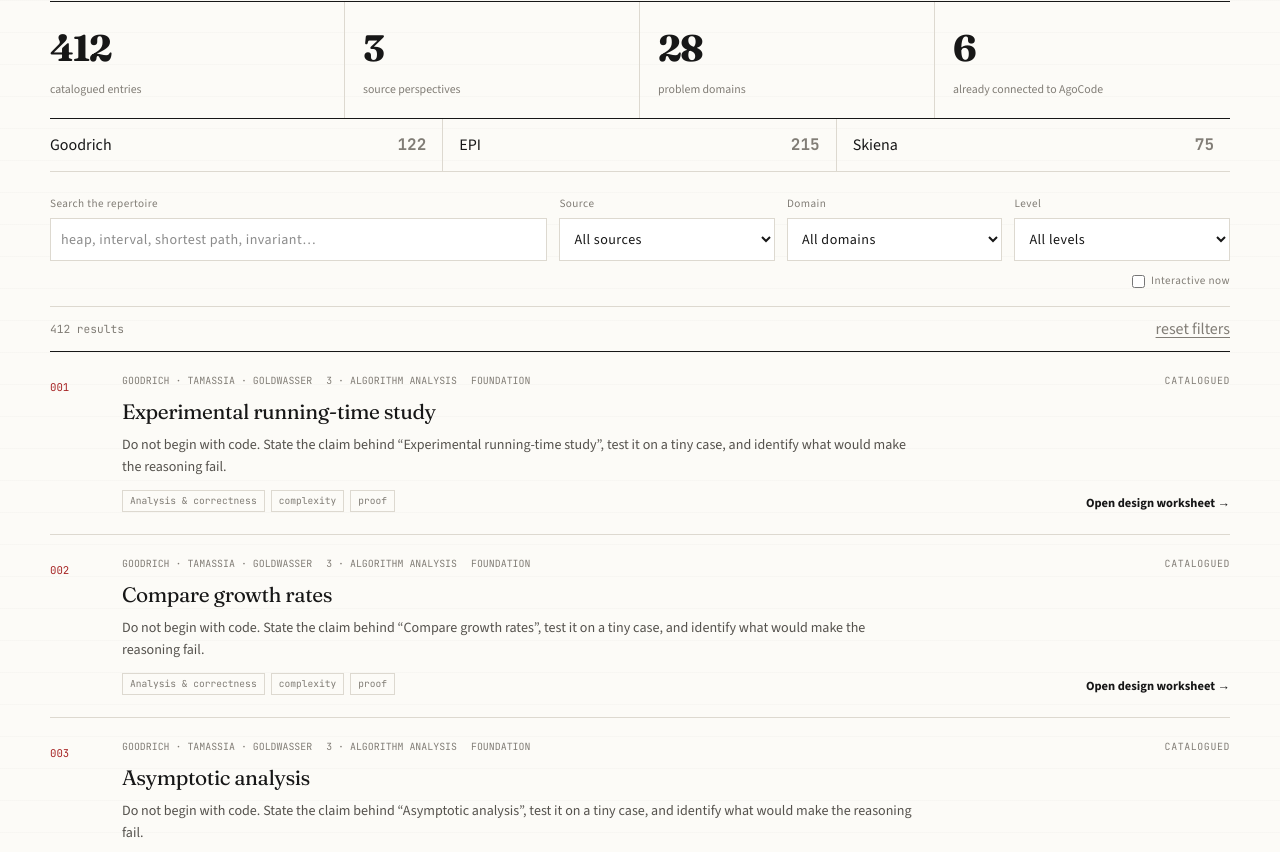
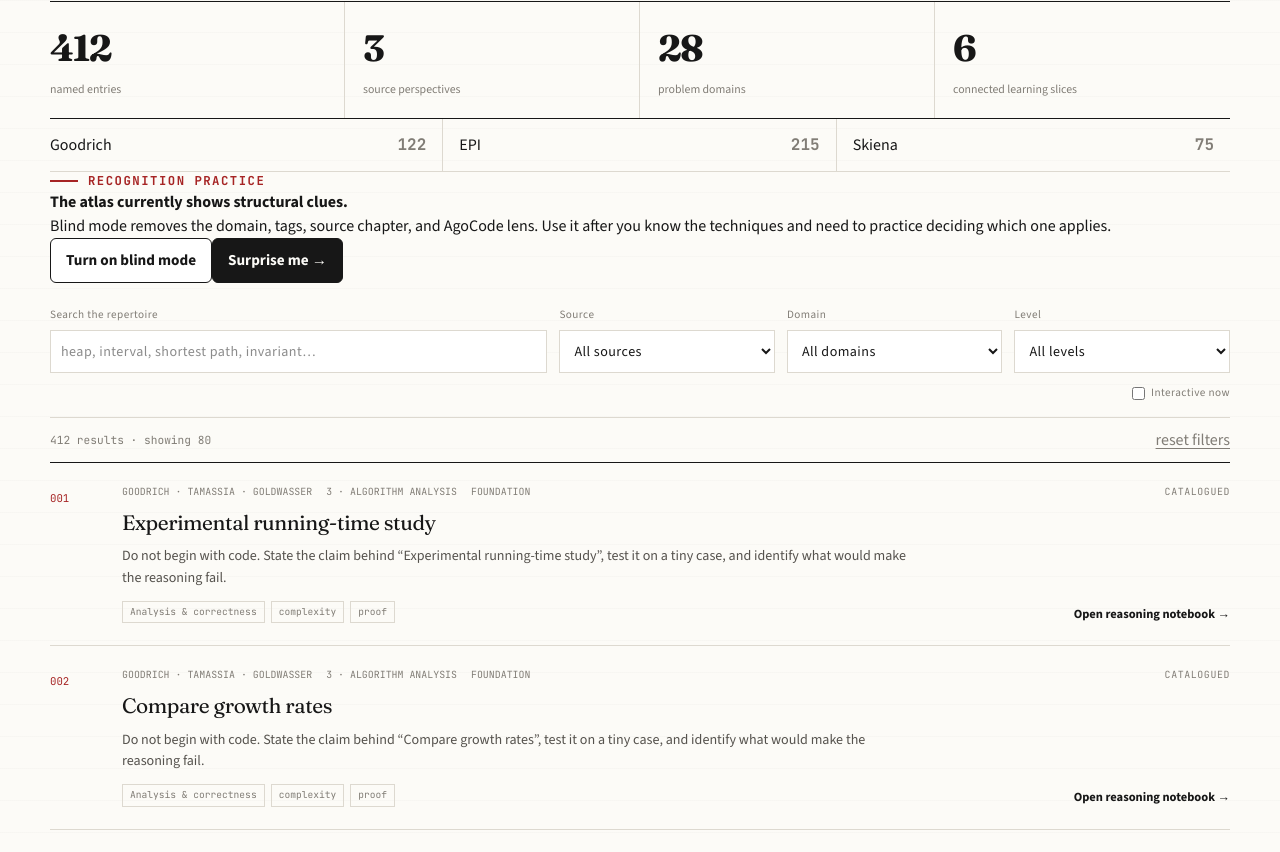
Before and after one commit to anatwork14/agocode, a Next.js app: page /exercises in a window 1280 px wide. Shown: the part 832-1684 px from the top of the page. Built offline with nearby package versions, Linux system fonts and the light colour scheme.

Commit message:
feat: add blind recognition and surprise practice

```diff
--- a/components/exercises/ExerciseCatalog.tsx
+++ b/components/exercises/ExerciseCatalog.tsx
@@ -2,6 +2,7 @@
 
 import Link from "next/link";
 import { useMemo, useState } from "react";
+import { useRouter } from "next/navigation";
 import {
   canonicalExercises,
   exerciseDomains,
@@ -24,12 +25,17 @@ const levelOptions: { value: "all" | ExerciseLevel; label: string }[] = [
   { value: "advanced", label: "Advanced" },
 ];
 
+const INITIAL_VISIBLE = 80;
+
 export function ExerciseCatalog() {
+  const router = useRouter();
   const [query, setQuery] = useState("");
   const [source, setSource] = useState<"all" | ExerciseSource>("all");
   const [domain, setDomain] = useState("all");
   const [level, setLevel] = useState<"all" | ExerciseLevel>("all");
   const [interactiveOnly, setInteractiveOnly] = useState(false);
+  const [blindMode, setBlindMode] = useState(false);
+  const [visibleCount, setVisibleCount] = useState(INITIAL_VISIBLE);
 
   const filtered = useMemo(() => {
     const needle = query.trim().toLowerCase();
@@ -44,18 +50,35 @@ export function ExerciseCatalog() {
     });
   }, [domain, interactiveOnly, level, query, source]);
 
+  const visible = filtered.slice(0, visibleCount);
+
   const sourceCounts = useMemo(
     () => Object.fromEntries(sourceOptions.slice(1).map((option) => [option.value, canonicalExercises.filter((item) => item.source === option.value).length])),
     [],
   );
 
+  const surpriseMe = () => {
+    if (!filtered.length) return;
+    const item = filtered[Math.floor(Math.random() * filtered.length)];
+    router.push(`/exercises/${item.id}`);
+  };
+
+  const resetFilters = () => {
+    setQuery("");
+    setSource("all");
+    setDomain("all");
+    setLevel("all");
+    setInteractiveOnly(false);
+    setVisibleCount(INITIAL_VISIBLE);
+  };
+
   return (
-    <div className="atlas">
+    <div className={blindMode ? "atlas atlas--blind" : "atlas"}>
       <div className="atlas-summary" aria-label="Canonical problem atlas summary">
-        <div><strong>{canonicalExercises.length}</strong><span>catalogued entries</span></div>
+        <div><strong>{canonicalExercises.length}</strong><span>named entries</span></div>
         <div><strong>3</strong><span>source perspectives</span></div>
         <div><strong>{exerciseDomains.length}</strong><span>problem domains</span></div>
-        <div><strong>{canonicalExercises.filter((item) => item.route).length}</strong><span>already connected to AgoCode</span></div>
+        <div><strong>{canonicalExercises.filter((item) => item.route).length}</strong><span>connected learning slices</span></div>
       </div>
 
       <div className="atlas-source-strip" aria-label="Entries by source">
@@ -63,7 +86,7 @@ export function ExerciseCatalog() {
           <button
             type="button"
             className={source === option.value ? "atlas-source atlas-source--active" : "atlas-source"}
-            onClick={() => setSource(source === option.value ? "all" : option.value)}
+            onClick={() => { setSource(source === option.value ? "all" : option.value); setVisibleCount(INITIAL_VISIBLE); }}
             key={option.value}
           >
             <span>{option.label}</span>
@@ -72,12 +95,31 @@ export function ExerciseCatalog() {
         ))}
       </div>
 
+      <div className="atlas-practice-mode">
+        <div>
+          <span className="eyebrow">Recognition practice</span>
+          <strong>{blindMode ? "Labels are hidden. Diagnose the structure yourself." : "The atlas currently shows structural clues."}</strong>
+          <p>
+            Blind mode removes the domain, tags, source chapter, and AgoCode lens. Use it after you know the techniques and need
+            to practice deciding which one applies.
+          </p>
+        </div>
+        <div className="atlas-practice-mode__actions">
+          <button className={blindMode ? "button button--selected" : "button"} type="button" onClick={() => setBlindMode((value) => !value)}>
+            {blindMode ? "Blind mode on" : "Turn on blind mode"}
+          </button>
+          <button className="button button--primary" type="button" onClick={surpriseMe} disabled={!filtered.length}>
+            Surprise me →
+          </button>
+        </div>
+      </div>
+
       <div className="atlas-controls">
         <label className="atlas-search">
           <span>Search the repertoire</span>
           <input
             value={query}
-            onChange={(event) => setQuery(event.target.value)}
+            onChange={(event) => { setQuery(event.target.value); setVisibleCount(INITIAL_VISIBLE); }}
             placeholder="heap, interval, shortest path, invariant…"
             type="search"
           />
@@ -85,14 +127,14 @@ export function ExerciseCatalog() {
 
         <label>
           <span>Source</span>
-          <select value={source} onChange={(event) => setSource(event.target.value as "all" | ExerciseSource)}>
+          <select value={source} onChange={(event) => { setSource(event.target.value as "all" | ExerciseSource); setVisibleCount(INITIAL_VISIBLE); }}>
             {sourceOptions.map((option) => <option value={option.value} key={option.value}>{option.label}</option>)}
           </select>
         </label>
 
         <label>
           <span>Domain</span>
-          <select value={domain} onChange={(event) => setDomain(event.target.value)}>
+          <select value={domain} onChange={(event) => { setDomain(event.target.value); setVisibleCount(INITIAL_VISIBLE); }}>
             <option value="all">All domains</option>
             {exerciseDomains.map((item) => <option value={item} key={item}>{item}</option>)}
           </select>
@@ -100,56 +142,64 @@ export function ExerciseCatalog() {
 
         <label>
           <span>Level</span>
-          <select value={level} onChange={(event) => setLevel(event.target.value as "all" | ExerciseLevel)}>
+          <select value={level} onChange={(event) => { setLevel(event.target.value as "all" | ExerciseLevel); setVisibleCount(INITIAL_VISIBLE); }}>
             {levelOptions.map((option) => <option value={option.value} key={option.value}>{option.label}</option>)}
           </select>
         </label>
 
         <label className="atlas-check">
-          <input type="checkbox" checked={interactiveOnly} onChange={(event) => setInteractiveOnly(event.target.checked)} />
+          <input type="checkbox" checked={interactiveOnly} onChange={(event) => { setInteractiveOnly(event.target.checked); setVisibleCount(INITIAL_VISIBLE); }} />
           <span>Interactive now</span>
         </label>
       </div>
 
       <div className="atlas-result-line">
-        <span className="mono">{filtered.length} result{filtered.length === 1 ? "" : "s"}</span>
-        <button
-          className="atlas-reset"
-          type="button"
-          onClick={() => { setQuery(""); setSource("all"); setDomain("all"); setLevel("all"); setInteractiveOnly(false); }}
-        >
-          reset filters
-        </button>
+        <span className="mono">{filtered.length} result{filtered.length === 1 ? "" : "s"} · showing {Math.min(visible.length, filtered.length)}</span>
+        <button className="atlas-reset" type="button" onClick={resetFilters}>reset filters</button>
       </div>
 
       <div className="atlas-list">
-        {filtered.map((item, index) => (
+        {visible.map((item, index) => (
           <article className="atlas-row" key={item.id}>
             <div className="atlas-row__index mono">{String(index + 1).padStart(3, "0")}</div>
             <div className="atlas-row__main">
               <div className="atlas-row__meta">
                 <span>{sourceLabels[item.source]}</span>
-                <span>{item.sourceChapter}</span>
-                <span>{item.level}</span>
+                {!blindMode ? <span>{item.sourceChapter}</span> : null}
+                {!blindMode ? <span>{item.level}</span> : null}
               </div>
               <h2>{item.title}</h2>
-              <p>{item.lens}</p>
-              <div className="atlas-tags">
-                <span>{item.domain}</span>
-                {item.tags.map((tag) => <span key={tag}>{tag}</span>)}
-              </div>
+              {!blindMode ? <p>{item.lens}</p> : <p className="atlas-blind-prompt">No structural hints. Restate the problem and build a baseline before naming a technique.</p>}
+              {!blindMode ? (
+                <div className="atlas-tags">
+                  <span>{item.domain}</span>
+                  {item.tags.map((tag) => <span key={tag}>{tag}</span>)}
+                </div>
+              ) : null}
             </div>
             <div className="atlas-row__action">
-              <span className={item.route ? "atlas-state atlas-state--live" : "atlas-state"}>{item.route ? "interactive" : "catalogued"}</span>
-              {item.route ? (
+              <span className={blindMode ? "atlas-state atlas-state--blind" : item.route ? "atlas-state atlas-state--live" : "atlas-state"}>
+                {blindMode ? "recognize" : item.route ? "interactive" : "catalogued"}
+              </span>
+              {blindMode ? (
+                <Link href={`/exercises/${item.id}`}>Open blind worksheet →</Link>
+              ) : item.route ? (
                 <Link href={item.route}>Open learning slice →</Link>
               ) : (
-                <Link href={`/exercises/${item.id}`}>Open design worksheet →</Link>
+                <Link href={`/exercises/${item.id}`}>Open reasoning notebook →</Link>
               )}
             </div>
           </article>
         ))}
       </div>
+
+      {visible.length < filtered.length ? (
+        <div className="atlas-more">
+          <button className="button" type="button" onClick={() => setVisibleCount((count) => count + INITIAL_VISIBLE)}>
+            Show {Math.min(INITIAL_VISIBLE, filtered.length - visible.length)} more
+          </button>
+        </div>
+      ) : null}
 
       {!filtered.length ? (
         <div className="empty-state">
```
